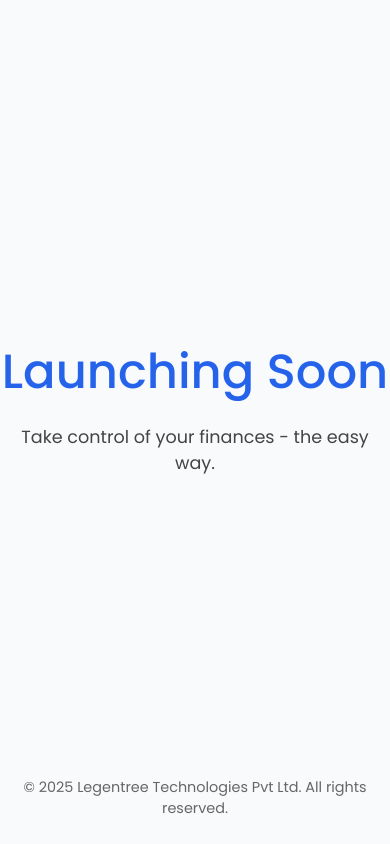
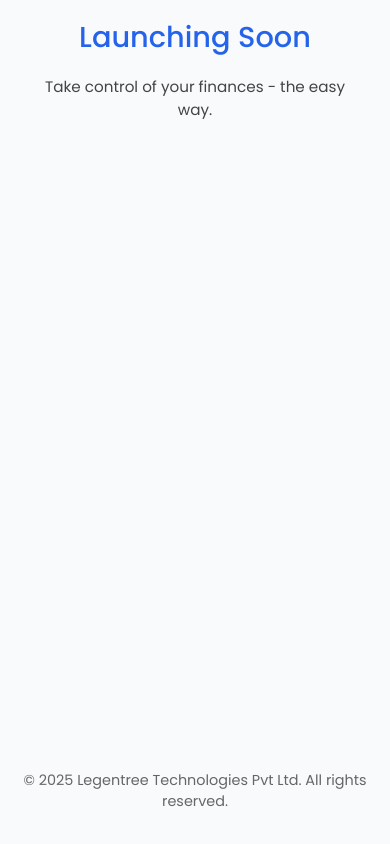
Before and after one commit to nestmoney/webpage, a plain HTML site: page index.html in a window 390 px wide. Drawn offline with Linux system fonts and the light colour scheme.

Commit message:
Update index.html

```diff
--- a/index.html
+++ b/index.html
@@ -12,7 +12,7 @@
         * { margin: 0; padding: 0; box-sizing: border-box; }
 
         body {
-          height: 100vh;
+          min-height: 100vh;
           font-family: 'Poppins', sans-serif;
           display: flex;
           flex-direction: column;
@@ -21,8 +21,7 @@
           background: #f8fafc;
           color: #000;
           text-align: center;
-          overflow: hidden;
-          position: relative;
+          padding: 1rem;
         }
 
         h1 {
@@ -40,10 +39,32 @@
         }
 
         footer {
-          position: absolute;
-          bottom: 25px;
+          margin-top: auto;
           color: #666;
           font-size: 0.9rem;
+          padding: 1rem 0;
+        }
+
+        /* Responsive tweaks for mobile */
+        @media (max-width: 768px) {
+          h1 {
+            font-size: 2.2rem;
+          }
+
+          p {
+            font-size: 1rem;
+            max-width: 90%;
+          }
+        }
+
+        @media (max-width: 480px) {
+          h1 {
+            font-size: 1.8rem;
+          }
+
+          p {
+            font-size: 0.95rem;
+          }
         }
     </style>
 </head>
```
